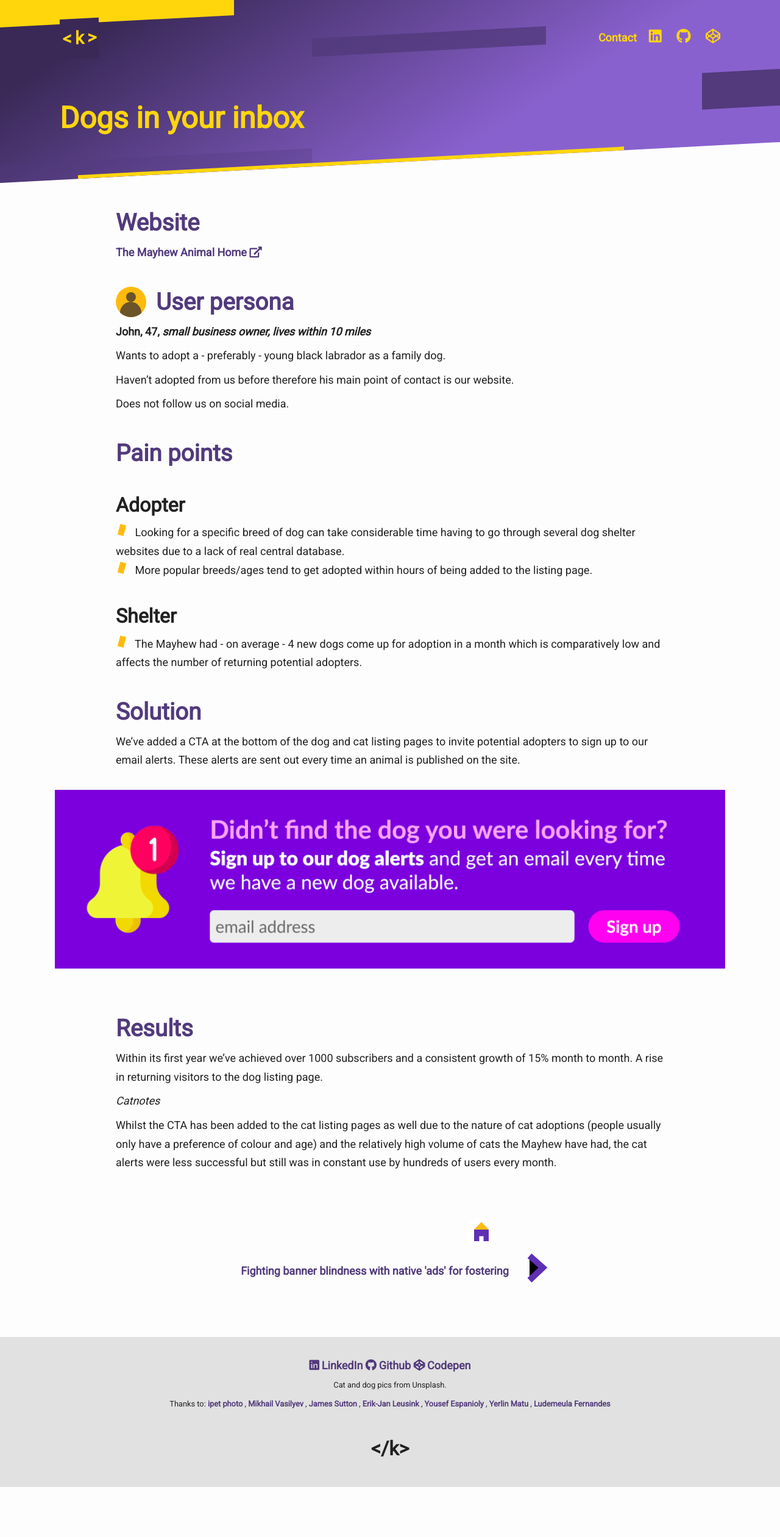
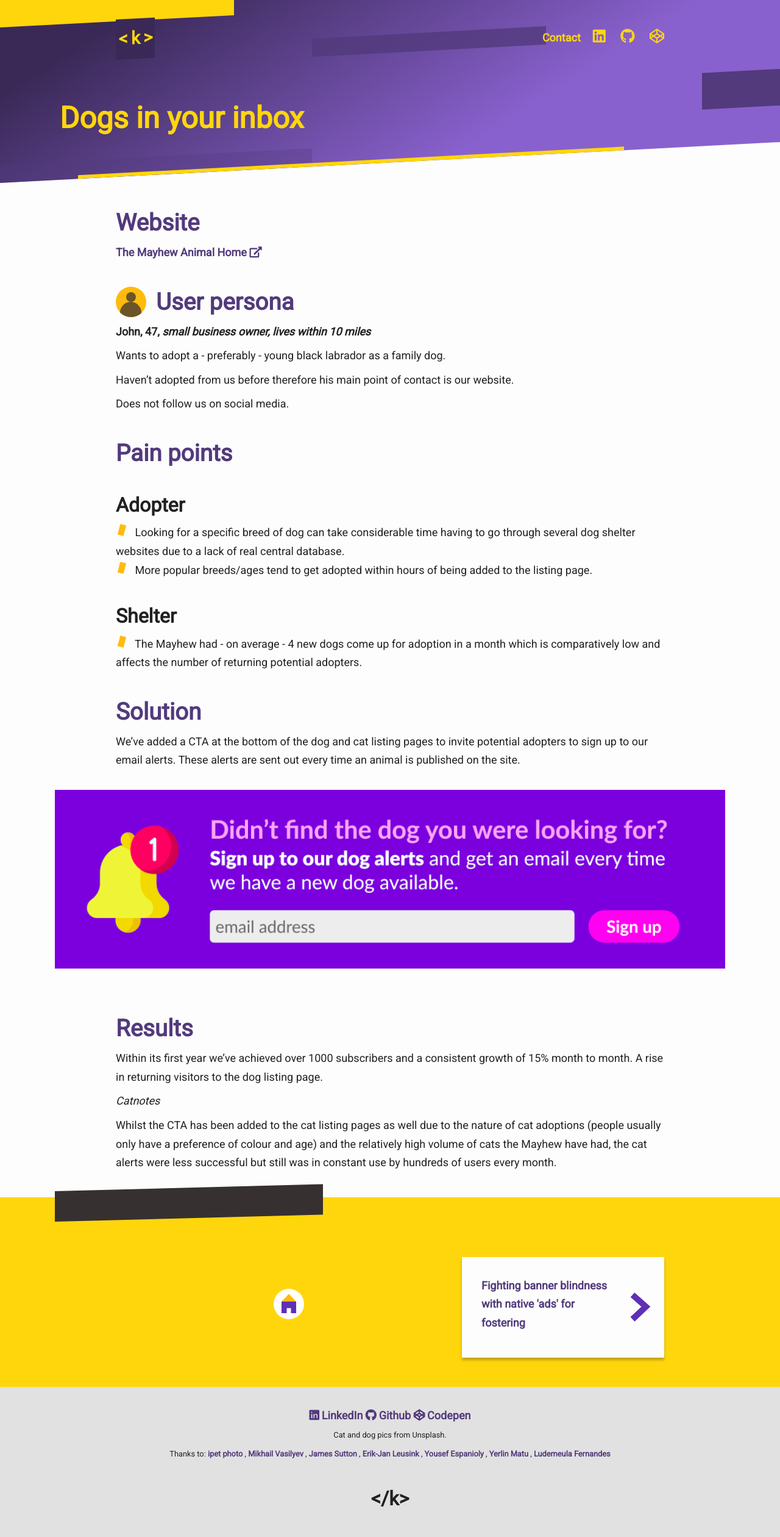
Before and after one commit to krisztin/cuddly-wixen, a Jekyll site: the page built from _case_studies/dogsinbox.html, in a window 1280 px wide. Shown: the whole page at 61% size. Built offline with Jekyll 4.4.1, drawn with Linux system fonts in a browser that asks for light colours; nearby versions of some CDN libraries; before the commit the page ends 2438 px from its top, so only the background shows below that.

Commit message:
project nav styling

```diff
--- a/_includes/case_study-nav.html
+++ b/_includes/case_study-nav.html
@@ -21,25 +21,25 @@
 
 <div class="wrapper">
   <div class="stripe-left--black"></div>
-  <nav class="pad-tb flex-container just-even">
-    <div class="flex-item btn-prev card">
-      {% if prevurl %}
+  <nav class="pad-tb flex-container just-space-between">
+    {% if prevurl %}
+      <div class="flex-item btn-prev card">
         <a href="{{ prevurl }}" class="row flex-container">
             <svg title="previous project" width="50" height="50" fill="none" xmlns="http://www.w3.org/2000/svg"><path d="M35.905 5L14 25.697 35.905 45" stroke="#5F2FB5" stroke-width="10"/></svg>
           <p class="text">{{ prevtitle l}}</p>
         </a>
-      {% endif %}
-    </div>
+      </div>
+    {% endif %}
     <a href="{{ site.url }}" title="Home" class="flex-item aligncentre btn-home" aria-label="home">
       <svg alt="go to home" aria-hidden="true"  width="50" height="50" fill="none" xmlns="http://www.w3.org/2000/svg"><circle cx="25" cy="25" r="25" fill="#fff"/><path d="M13 21h24v19h-8.47v-8.136h-7.06V40H13V21z" fill="#5F2FB5"/><path d="M25 8.5L37 21H13L25 8.5z" fill="#FFBB0D"/></svg>
     </a>
-    <div class="flex-item btn-next card">
-      {% if nexturl %}
+    {% if nexturl %}
+      <div class="flex-item btn-next card">
         <a href="{{ nexturl }}" class="row flex-container">
           <p class="text">{{ nexttitle }}</p>
           <svg title="next project" class="" width="50" height="50" fill="none" xmlns="http://www.w3.org/2000/svg"><path d="M14 45l21.905-20.697L14 5" stroke="#5F2FB5" stroke-width="10"/></svg>
         </a>
-      {% endif %}
-    </div>
+      </div>
+    {% endif %}
   </nav>
 </div>
--- a/_sass/final.scss
+++ b/_sass/final.scss
@@ -35,6 +35,7 @@
 $mobile: 600px !default;
 $laptop: 800px !default;
 
+// Element mixins and extends
 @mixin media-query($device) {
   @media screen and (max-width: $device) {
     @content;
@@ -45,7 +46,6 @@
   font-size: $base-font-size * $ratio;
 }
 
-// Element mixins and extends
 $border-radius: 5px !default;
 
 %clearfix:after {
--- a/_sass/partials/_base.scss
+++ b/_sass/partials/_base.scss
@@ -50,7 +50,8 @@
   h4,
   h5,
   p,
-  li {
+  li,
+  nav {
     max-width: $text-width;
     margin-right: auto;
     margin-left: auto;
@@ -59,7 +60,6 @@
       padding-left: 1rem;
     }
   }
-
   @extend %clearfix;
 }
 
--- a/_sass/partials/_layout.scss
+++ b/_sass/partials/_layout.scss
@@ -110,15 +110,6 @@
     flex: 1;
     padding: 0 20px;
   }
-
-  .image-sm {
-    max-width: 150px;
-  }
-
-  svg {
-    margin-bottom: 1.2rem;
-    fill: #000;
-  }
 }
 
 .col {
@@ -160,15 +151,19 @@
     flex-direction: column;
   }
 
-  .pad-lg {
-    padding-bottom: 3rem;
-  }
-
   .just-even {
     img:nth-child(even) {
       padding: 1rem 0 2rem 0;
     }
   }
+}
+
+/*
+ * Backgrounds
+*/
+
+.bg-secondary {
+  background-color: $colour-secondary;
 }
 
 /**
@@ -336,6 +331,21 @@
   @include decor($left: 10%, $height: 10px, $width: 50%);
 }
 
+.stripe-left--black {
+  @include skew(-1.5deg);
+  @include decor(
+    $top: -10px,
+    $height: 50px,
+    $width: 40%,
+    $colour: $colour-black
+  );
+  position: relative;
+}
+
+/******
+* Nav
+*****/
+
 @include media-query(500px) {
   .site-nav {
     -webkit-box-orient: vertical;
@@ -374,7 +384,6 @@
 ******/
 
 .page-content {
-  padding-bottom: $spacing-unit;
   -webkit-box-flex: 1;
   -ms-flex: 1;
   flex: 1;
@@ -394,6 +403,57 @@
   }
 }
 
+/* Project page navigation */
+
+nav.just-space-between {
+  @include media-query(730px) {
+    -webkit-box-orient: vertical;
+    -webkit-box-direction: normal;
+    -ms-flex-direction: column;
+    flex-direction: column;
+  }
+}
+
+.btn-prev,
+.btn-next {
+  background: $text-colour-light;
+  max-width: 300px;
+  min-width: 200px;
+  padding: 1rem;
+  margin: 1rem 0;
+  .text {
+    padding: 1rem;
+  }
+}
+
+.btn-home {
+  min-width: 50px;
+  padding: 1rem;
+  -webkit-transition: all 0.25s ease 0s;
+  transition: all 0.25s ease 0s;
+  @include media-query($mobile) {
+    min-width: 200px;
+  }
+  &:hover {
+    -webkit-transform: rotate(40deg);
+    transform: rotate(40deg);
+  }
+}
+
+.card {
+  position: relative;
+  top: 0px;
+  -webkit-transition: all 0.25s ease 0s;
+  transition: all 0.25s ease 0s;
+  -webkit-box-shadow: 0px 4px 4px rgba(0, 0, 0, 0.25);
+  box-shadow: 0px 4px 4px rgba(0, 0, 0, 0.25);
+  &:hover {
+    top: -5px;
+    -webkit-box-shadow: 0px 9px 7px rgba(0, 0, 0, 0.25);
+    box-shadow: 0px 9px 7px rgba(0, 0, 0, 0.25);
+  }
+}
+
 /**
  * Footer
  */
```
